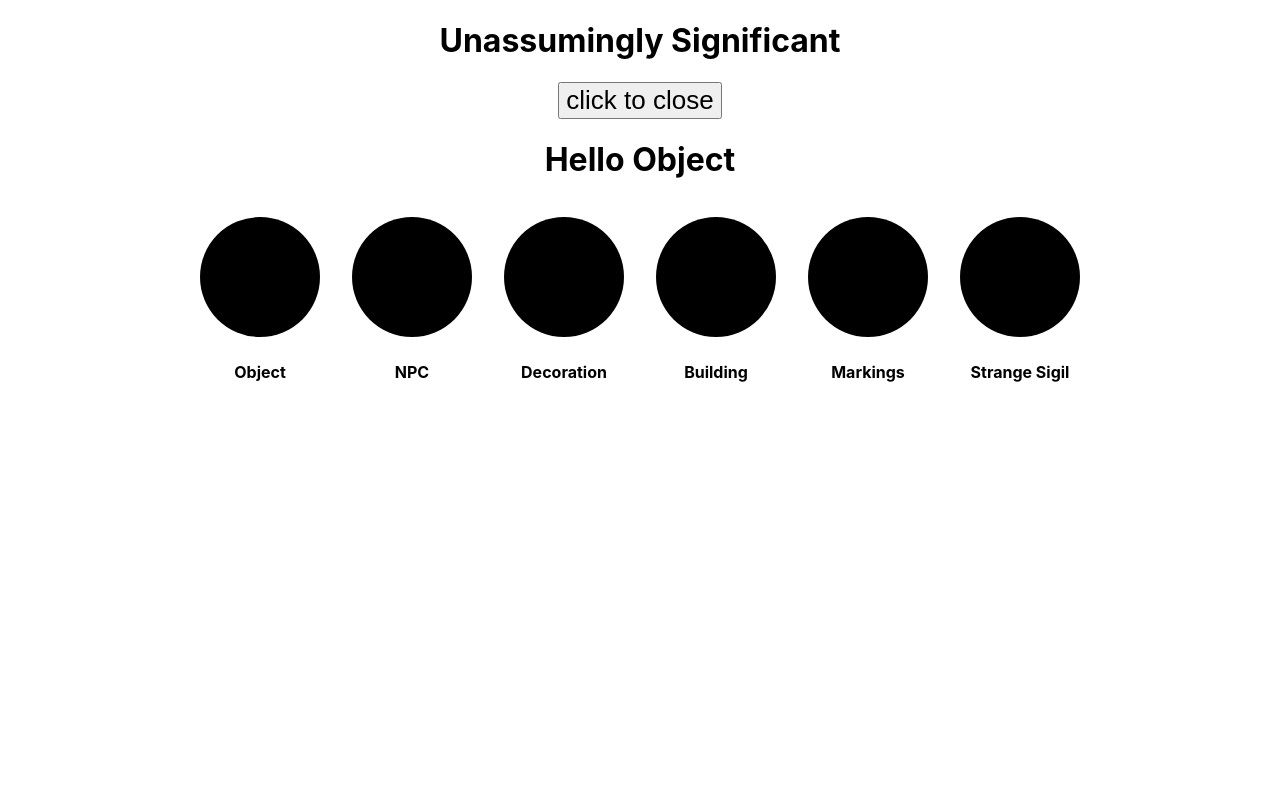
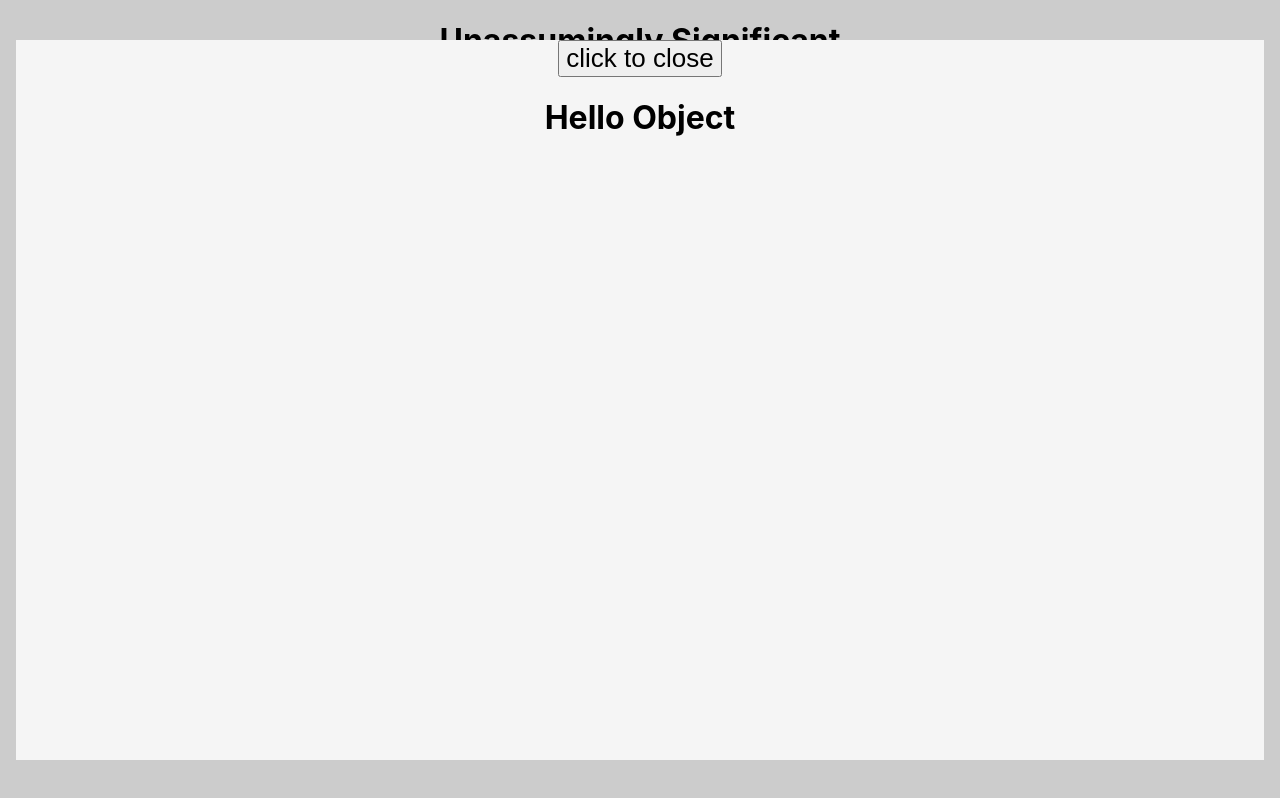
Before and after one commit to davidvdev/unassumingly-significant, a React (Vite) app: page / in a window 1280 px wide. Both pictures are taken after a click on the element "Object". Built offline with nearby package versions, Linux system fonts and the light colour scheme.

Commit message:
minor modal work. needs tweaks

```diff
--- a/Components/Modal/Modal.css
+++ b/Components/Modal/Modal.css
@@ -0,0 +1,17 @@
+.Modal {
+    position: absolute;
+    top: 0;
+    display: flex;
+    justify-content: center;
+    align-items: center;
+    background-color: rgba(0, 0, 0, 0.2);
+    height: 100vh;
+    width: 100vw;
+}
+
+.content {
+    background-color: whitesmoke;
+    width: 100%;
+    height: 90%;
+    margin: 1em;
+}
--- a/Components/Modal/Modal.tsx
+++ b/Components/Modal/Modal.tsx
@@ -1,4 +1,4 @@
-
+import './Modal.css'
 
 interface Props {
     setModalOpen: Function
@@ -10,8 +10,10 @@ interface Props {
 const Modal = (props: Props) => {
     return(
         <div className="Modal">
-            <button onClick={() => {props.setModalOpen(false)}}>click to close</button>
-            <h1>Hello {props.data.name}</h1>
+            <div className='content'>
+                <button onClick={() => {props.setModalOpen(false)}}>click to close</button>
+                <h1>Hello {props.data.name}</h1>
+            </div>
         </div>
     )
 }
```
